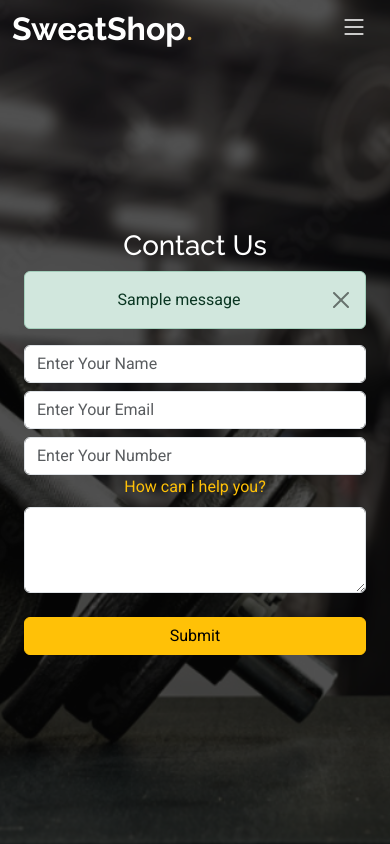
After one commit to Opango14/gymsweatshop, a Django app: page /contact in a window 390 px wide. The commit adds this page. Run offline with Django 5.2, Linux system fonts and the light colour scheme; tables that the repository leaves empty hold one stand-in row (values such as "Sample post"); one stand-in notice (Sample message) is shown; some libraries are stand-ins or nearby versions.

Commit message:
Created the contact page

```diff
--- a/sweatshop/authapp/admin.py
+++ b/sweatshop/authapp/admin.py
@@ -1,3 +1,5 @@
 from django.contrib import admin
+from authapp.models import Contact
 
 # Register your models here.
+admin.site.register(Contact)
--- a/sweatshop/authapp/urls.py
+++ b/sweatshop/authapp/urls.py
@@ -6,4 +6,5 @@ urlpatterns = [
     path('signup',views.signup,name="signup"),
     path('login',views.handlelogin,name="handlelogin"),
     path('logout',views.handlelogout,name="handlelogout"),
+    path('contact',views.contact,name="contact"),
 ]
--- a/sweatshop/authapp/views.py
+++ b/sweatshop/authapp/views.py
@@ -2,6 +2,7 @@ from django.shortcuts import render,redirect
 from django.contrib import messages
 from django.contrib.auth.models import User
 from django.contrib.auth import authenticate,login,logout
+from authapp.models import Contact
 
 # Create your views here.
 def Home(request):
@@ -62,3 +63,15 @@ def handlelogout(request):
     logout(request)
     messages.success(request,"Logout Success")
     return redirect('/login')
+
+def contact(request):
+    if request.method=="POST":
+        name=request.POST.get('name')
+        email=request.POST.get('email')
+        number=request.POST.get('num')
+        desc=request.POST.get('desc')
+        myquery=Contact(name=name,email=email,phonenumber=number,description=desc)
+        myquery.save()
+        messages.info(request,"Thanks for contacting us, we will get back to you soon.")
+        return redirect('/contact')
+    return render(request, "contact.html")
--- /dev/null
+++ b/sweatshop/templates/contact.html
@@ -0,0 +1,48 @@
+{% extends 'base.html' %}
+{% block title %}
+    Contact Us
+{% endblock title %}
+{% block head %}
+    <h1>Contact Us</h1>
+    <div class="container mt-2">
+        <div class="row">
+            <div class="col-md-3"></div>
+            <div class="col-md-6">
+
+                {% for message in messages %}
+                <div class="alert alert-{{message.tags}} alert-dismissible fade show" role="alert">
+                    <strong></strong> {{message}}
+                    <button type="button" class="btn-close" data-bs-dismiss="alert" aria-label="Close"></button>
+                </div>
+                {% endfor %}
+
+                {% comment %} Contact Us Code {% endcomment %}
+                <form action="/contact" method="post">{% csrf_token %}
+                    <div class="form-group">
+                        <input type="text" class="form-control" name="fullname" placeholder="Enter Your Name" required>
+                    </div>
+
+                    <div class="form-group">
+                        <input type="email" class="form-control mt-2" name="email" placeholder="Enter Your Email" required>
+                    </div>
+
+                    <div class="form-group">
+                        <input type="number" class="form-control mt-2" name="num" placeholder="Enter Your Number" required>
+                    </div>
+
+                    <div class="form-group">
+                        <label for="desc" class="text-warning">How can i help you?</label>
+                        <textarea class="form-control mt-2" name="desc" cols="5" rows="3" id="desc"></textarea>
+                    </div>
+
+                    <br>
+                    <div class="d-grid gap-2">
+                      <button class="btn btn-warning" type="submit">Submit</button>
+                    </div>
+                </form>
+
+            </div>
+            <div class="col-md-3"></div>
+        </div>
+    </div>
+{% endblock head %}
--- a/sweatshop/templates/login.html
+++ b/sweatshop/templates/login.html
@@ -8,12 +8,14 @@
         <div class="row">
             <div class="col-md-3"></div>
             <div class="col-md-6">
+
                 {% for message in messages %}
                 <div class="alert alert-{{message.tags}} alert-dismissible fade show" role="alert">
                     <strong></strong> {{message}}
                     <button type="button" class="btn-close" data-bs-dismiss="alert" aria-label="Close"></button>
                 </div>
                 {% endfor %}
+
                 <form action="/login" method="post">{% csrf_token %}
                     <div class="form-group">
                         <input type="number" class="form-control mb-2" name="usernumber" placeholder="Phone Number" required>
@@ -26,7 +28,9 @@
                         <button class="btn btn-light" type="submit">Login</button>
                     </div>
                 </form>
+
                 <br><a href="/signup">New User?</a>
+
             </div>
             <div class="col-md-3"></div>
         </div>
```
Also changed, not shown: sweatshop/authapp/models.py (+8 -0 lines), sweatshop/authapp/migrations/0001_initial.py (added), sweatshop/db.sqlite3.
